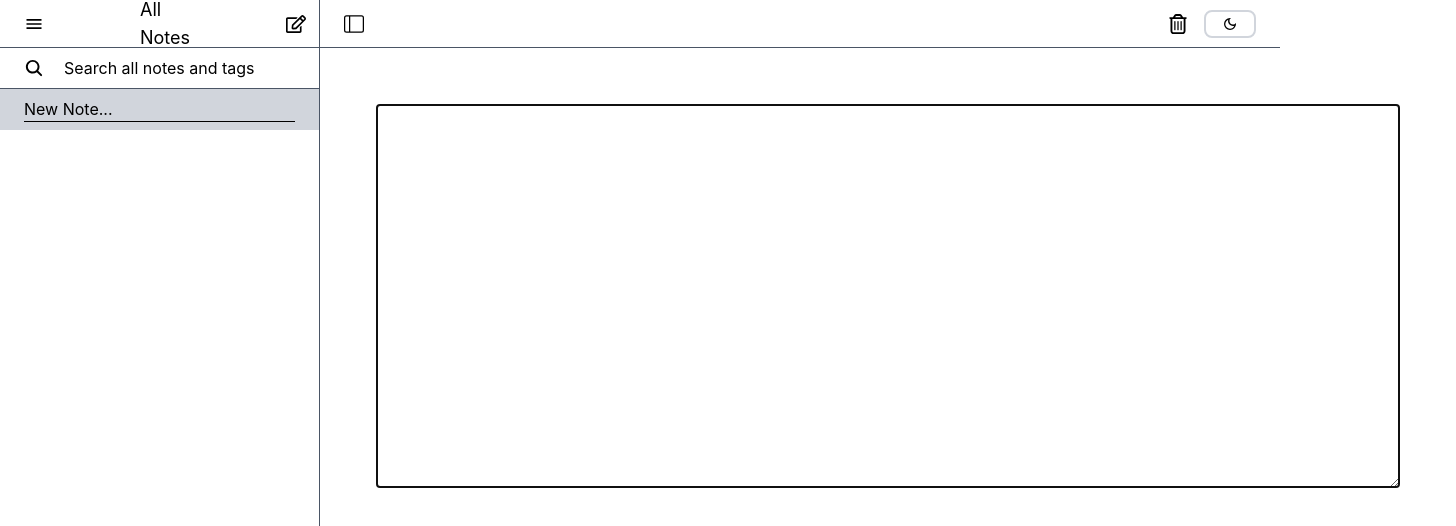
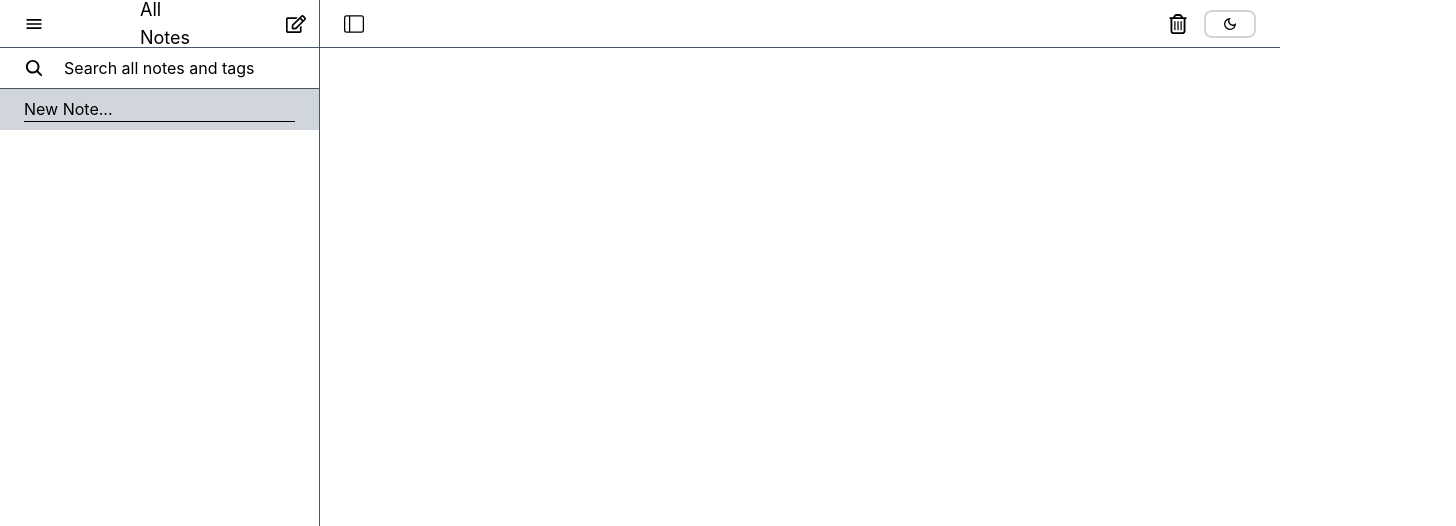
Before and after one commit to PallaviChandurkar/NoteSpace, a React (Vite) app: page /notes in a window 1280 px wide. Both pictures are taken after a click on the element 296 px from the left and 23 px from the top of the page. Shown: the top 526 px of the page, 1456 px wide, since content can reach past the window. Built offline with nearby package versions, Linux system fonts and the light colour scheme.

Commit message:
textarea styling done

```diff
--- a/src/pages/Notes.jsx
+++ b/src/pages/Notes.jsx
@@ -40,6 +40,10 @@ const Notes = () => {
     const handleTextChange = (e) => {
         const value = e.target.value;
         setText(value);
+
+        e.target.style.height = "auto";
+        e.target.style.height = `${e.target.scrollHeight}px`;
+
         dispatch(updateNote({
             id: currentNote.id,
             content: value
@@ -59,7 +63,7 @@ const Notes = () => {
 
 
   return (
-    <div className={isDarkTheme ? "flex h-screen bg-white text-black" : "flex h-screen bg-gray-800 text-white"}>
+    <div className={isDarkTheme ? "h-screen flex bg-white text-black" : "h-screen flex bg-gray-800 text-white"}>
         <div className="w-3/12 border-r border-gray-600">
             <div className="flex items-center px-6 gap-24 h-12 border-b border-gray-600">
                 <Link to="/sidebar"><span className="text-xl"><IoMenuSharp /></span></Link>
@@ -103,10 +107,10 @@ const Notes = () => {
                     <button onClick={togglefunc} className="px-4 py-1 border-2 border-gray-300 rounded-lg cursor-pointer">{isDarkTheme ? <MdOutlineDarkMode /> : <MdOutlineLightMode /> }</button>
                 </div>
             </div>
-            <div>
+            <div className="h-screen p-4">
                 {
                     currentNote &&
-                    <textarea ref={inputText} value={text} onChange={handleTextChange} className="w-5xl h-96 border border-black m-14 p-3 "></textarea>
+                    <textarea ref={inputText} value={text} onChange={handleTextChange} className="w-5xl min-h-screen p-3 resize-none outline-none"></textarea>
                 }
             </div>
         </div>
```
